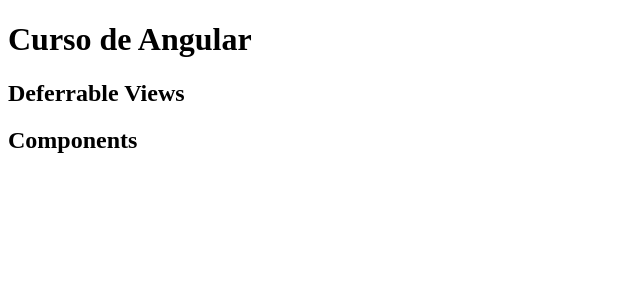
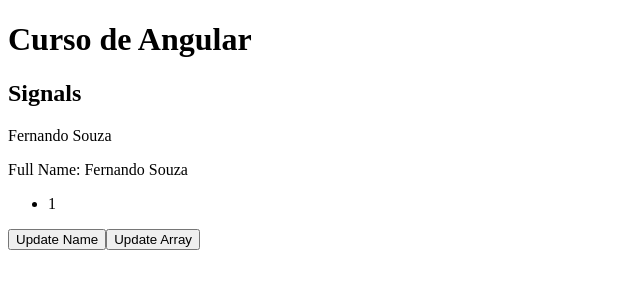
Before and after one commit to fwsouza/Cursos, an Angular app: page / in a window 1280 px wide. Shown: the top 300 px of the page, without its empty margins (0-640 px from the left). Built offline with nearby package versions, Linux system fonts and the light colour scheme.

Commit message:
Aula 45 usando signals

```diff
--- a/src/app/app.component.ts
+++ b/src/app/app.component.ts
@@ -5,6 +5,7 @@
 import { TemplateVariablesComponent } from './components/template/template-variables/template-variables.component';
 import { TemplateControlFlowComponent } from './components/template/template-control-flow/template-control-flow.component';
 import { TemplateDeferrableViewsComponent } from './components/template/template-deferrable-views/template-deferrable-views.component';
+import { SignalsComponent } from './components/signals/signals.component';
 
 @Component({
   selector: 'app-root',
@@ -15,7 +16,8 @@
     TemplateBindingComponent,
     TemplateVariablesComponent,
     TemplateControlFlowComponent,
-    TemplateDeferrableViewsComponent
+    TemplateDeferrableViewsComponent,
+    SignalsComponent
   ],
   template: `
   <!-- <router-outlet /> -->
@@ -23,9 +25,9 @@
   <!-- <app-template-binding /> -->
   <!-- <app-template-variables /> -->
   <!-- <app-template-control-flow /> -->
+  <!-- <app-template-deferrable-views /> -->
   <h1>Curso de Angular</h1>
-  <app-template-deferrable-views />
-
+  <app-signals />
   `
 })
 export class AppComponent {
--- /dev/null
+++ b/src/app/components/signals/signals.component.html
@@ -0,0 +1,13 @@
+<h2>Signals</h2>
+
+<p>{{firstName() }}  {{ lastName() }}</p>
+<p>Full Name: {{ fullName() }}</p>
+
+<ul>
+  @for (item of array(); track item) {
+    <li>{{ item }}</li>
+  }
+</ul>
+
+<button (click)="updateName()">Update Name</button>
+<button (click)="updateArray()">Update Array</button>
--- /dev/null
+++ b/src/app/components/signals/signals.component.ts
@@ -0,0 +1,37 @@
+import { CommonModule } from '@angular/common';
+import { Component, computed, signal } from '@angular/core';
+
+@Component({
+  selector: 'app-signals',
+  standalone: true,
+  imports: [CommonModule],
+  templateUrl: './signals.component.html',
+  styleUrl: './signals.component.scss'
+})
+export class SignalsComponent {
+  public firstName = signal("Fernando ");
+  public lastName = signal("Souza");
+
+  public fullName = computed( () => {
+    return this.firstName() + this.lastName();
+  })
+
+
+
+  public array = signal([1]);
+
+  constructor() {
+
+  }
+
+  public updateName() {
+    this.firstName.set('João ');
+  }
+
+  public updateArray() {
+    this.array.update( ( oldValues ) => {
+        console.log(oldValues)
+        return [...oldValues, oldValues.length + 1]
+    })
+  }
+}
```
Also changed, not shown: src/app/components/signals/signals.component.scss (added), 1 other file (tests, documents, lock files or other folders).
